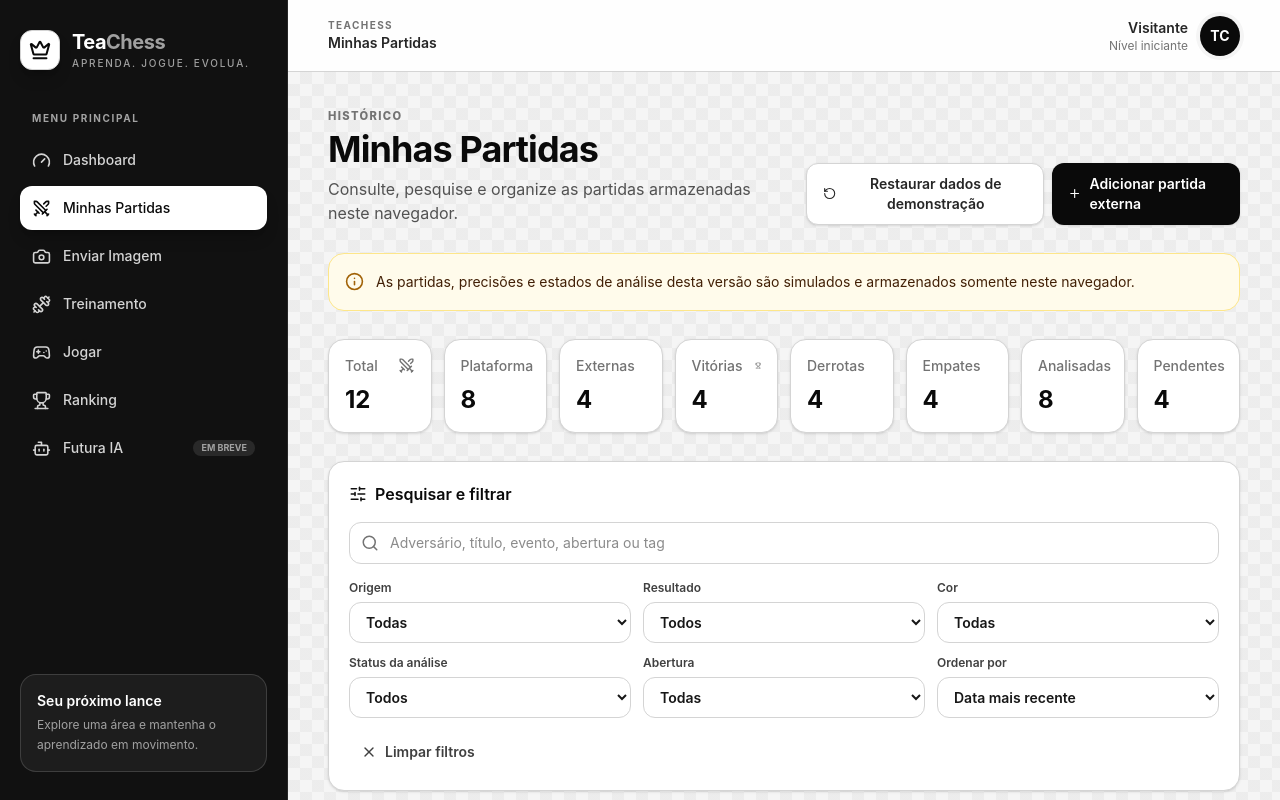
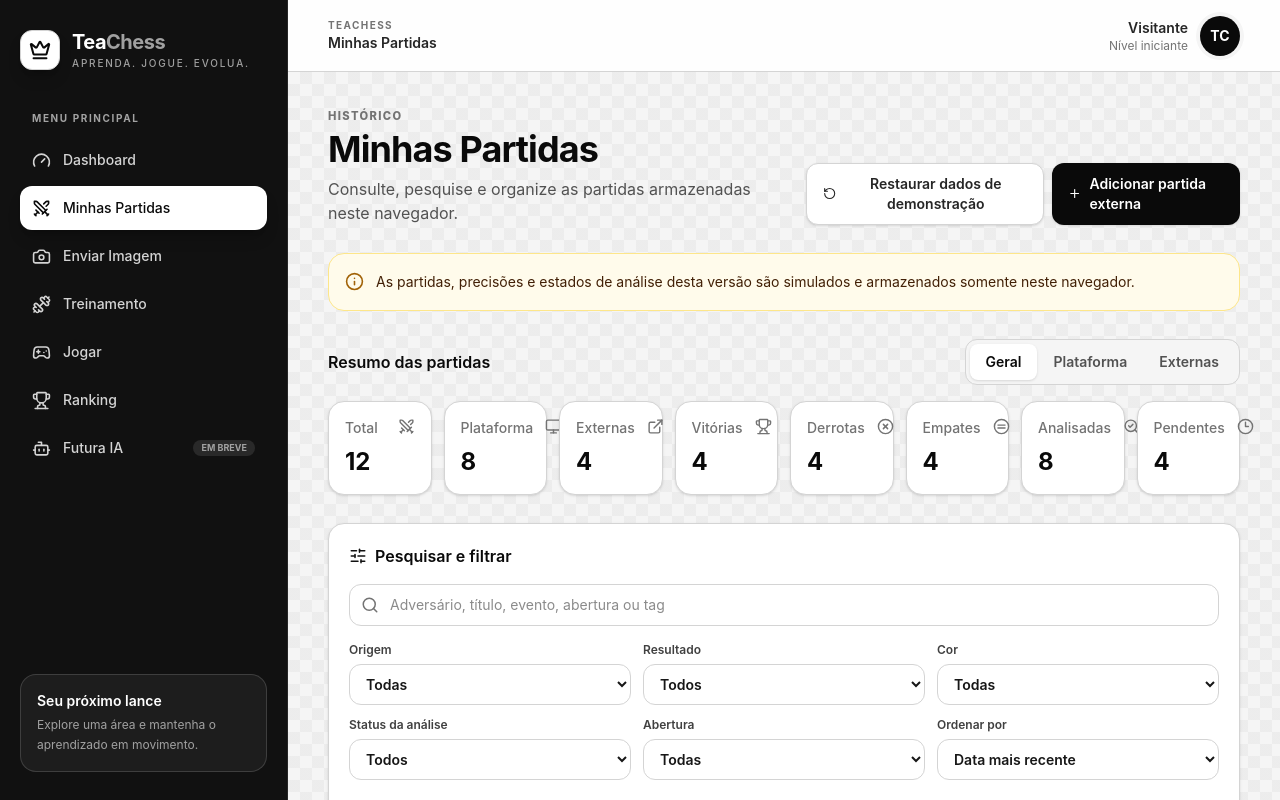
Before and after one commit to GuilhermePontoAut/teachess, a Next.js app: page /partidas in a window 1280 px wide. Shown: the top 800 px of the page. Built offline with nearby package versions, Linux system fonts and the light colour scheme.

Commit message:
Ajusta edicao de partidas e estatisticas por origem

```diff
--- a/app/partidas/page.tsx
+++ b/app/partidas/page.tsx
@@ -2,5 +2,5 @@ import { GamesContent } from "@/components/games/GamesContent";
 
 export default async function GamesPage({ searchParams }: { searchParams: Promise<{ success?: string }> }) {
   const { success } = await searchParams;
-  return <GamesContent initialMessage={success === "created" ? "Partida externa adicionada com sucesso." : success === "updated" ? "Observações atualizadas com sucesso." : ""} />;
+  return <GamesContent initialMessage={success === "created" ? "Partida externa adicionada com sucesso." : success === "game-updated" ? "Partida atualizada com sucesso." : success === "updated" ? "Observações atualizadas com sucesso." : ""} />;
 }
--- a/components/games/GamesSummary.tsx
+++ b/components/games/GamesSummary.tsx
@@ -1,11 +1,68 @@
-import { CircleEqual, Clock3, ExternalLink, Monitor, SearchCheck, Swords, Trophy, XCircle, type LucideIcon } from "lucide-react";
+"use client";
+
+import { CircleEqual, Clock3, ExternalLink, LockKeyhole, Monitor, Percent, SearchCheck, ShieldCheck, Swords, Trophy, XCircle, type LucideIcon } from "lucide-react";
+import { useState } from "react";
+import { currentUser } from "@/lib/data/users";
 import type { ChessGame } from "@/lib/types/chess";
 
-function SummaryItem({ label, value, icon: Icon }: { label: string; value: number; icon: LucideIcon }) {
-  return <div className="rounded-2xl border border-line bg-surface p-4 shadow-sm"><div className="flex items-center justify-between gap-3"><span className="text-sm font-medium text-muted">{label}</span><Icon size={17} className="text-neutral-500" aria-hidden="true" /></div><p className="mt-2 text-2xl font-bold text-neutral-950">{value}</p></div>;
+type SummaryView = "general" | "platform" | "external";
+type SummaryValue = number | string;
+
+interface SummaryMetric {
+  label: string;
+  value: SummaryValue;
+  icon: LucideIcon;
+  description?: string;
+}
+
+const views: Array<{ id: SummaryView; label: string }> = [
+  { id: "general", label: "Geral" },
+  { id: "platform", label: "Plataforma" },
+  { id: "external", label: "Externas" },
+];
+
+function SummaryItem({ label, value, icon: Icon, description }: SummaryMetric) {
+  return <div className="rounded-2xl border border-line bg-surface p-4 shadow-sm"><div className="flex items-start justify-between gap-3"><span className="text-sm font-medium text-muted">{label}</span><Icon size={17} className="shrink-0 text-neutral-500" aria-hidden="true" /></div><p className="mt-2 text-2xl font-bold text-neutral-950">{value}</p>{description && <p className="mt-2 text-xs leading-5 text-muted">{description}</p>}</div>;
+}
+
+const count = (games: ChessGame[], predicate: (game: ChessGame) => boolean) => games.filter(predicate).length;
+const winRate = (games: ChessGame[]) => games.length === 0 ? "0%" : `${new Intl.NumberFormat("pt-BR", { maximumFractionDigits: 1 }).format((count(games, (game) => game.result === "win") / games.length) * 100)}%`;
+
+function resultMetrics(games: ChessGame[]): SummaryMetric[] {
+  return [
+    { label: "Vitórias", value: count(games, (game) => game.result === "win"), icon: Trophy },
+    { label: "Derrotas", value: count(games, (game) => game.result === "loss"), icon: XCircle },
+    { label: "Empates", value: count(games, (game) => game.result === "draw"), icon: CircleEqual },
+    { label: "Analisadas", value: count(games, (game) => game.analysisStatus === "analyzed"), icon: SearchCheck },
+    { label: "Pendentes", value: count(games, (game) => game.analysisStatus !== "analyzed"), icon: Clock3 },
+  ];
 }
 
 export function GamesSummary({ games }: { games: ChessGame[] }) {
-  const count = (predicate: (game: ChessGame) => boolean) => games.filter(predicate).length;
-  return <section aria-label="Resumo das partidas" className="grid grid-cols-2 gap-3 md:grid-cols-4 xl:grid-cols-8"><SummaryItem label="Total" value={games.length} icon={Swords} /><SummaryItem label="Plataforma" value={count((game) => game.origin === "platform")} icon={Monitor} /><SummaryItem label="Externas" value={count((game) => game.origin === "external")} icon={ExternalLink} /><SummaryItem label="Vitórias" value={count((game) => game.result === "win")} icon={Trophy} /><SummaryItem label="Derrotas" value={count((game) => game.result === "loss")} icon={XCircle} /><SummaryItem label="Empates" value={count((game) => game.result === "draw")} icon={CircleEqual} /><SummaryItem label="Analisadas" value={count((game) => game.analysisStatus === "analyzed")} icon={SearchCheck} /><SummaryItem label="Pendentes" value={count((game) => game.analysisStatus !== "analyzed")} icon={Clock3} /></section>;
+  const [activeView, setActiveView] = useState<SummaryView>("general");
+  const userGames = games.filter((game) => game.ownerUserId === currentUser.id);
+  const platformGames = userGames.filter((game) => game.origin === "platform");
+  const externalGames = userGames.filter((game) => game.origin === "external");
+  const metrics: Record<SummaryView, SummaryMetric[]> = {
+    general: [
+      { label: "Total", value: userGames.length, icon: Swords },
+      { label: "Plataforma", value: platformGames.length, icon: Monitor },
+      { label: "Externas", value: externalGames.length, icon: ExternalLink },
+      ...resultMetrics(userGames),
+    ],
+    platform: [
+      { label: "Total na plataforma", value: platformGames.length, icon: Monitor },
+      ...resultMetrics(platformGames),
+      { label: "Taxa de vitória", value: winRate(platformGames), icon: Percent },
+      { label: "Válidas para ranking", value: platformGames.length, icon: ShieldCheck, description: "Todas contam para estatísticas oficiais e ranking." },
+    ],
+    external: [
+      { label: "Total de externas", value: externalGames.length, icon: ExternalLink },
+      ...resultMetrics(externalGames),
+      { label: "Taxa de vitória", value: winRate(externalGames), icon: Percent },
+      { label: "Partidas privadas", value: count(externalGames, (game) => game.visibility === "private"), icon: LockKeyhole, description: "Privadas; não contam para o ranking nem alteram o rating oficial." },
+    ],
+  };
+
+  return <section aria-labelledby="games-summary-title" className="space-y-4"><div className="flex flex-col gap-3 sm:flex-row sm:items-center sm:justify-between"><h2 id="games-summary-title" className="font-semibold text-neutral-950">Resumo das partidas</h2><div role="tablist" aria-label="Visão das estatísticas" className="inline-flex w-full rounded-xl border border-line bg-neutral-100 p-1 sm:w-auto">{views.map((view) => <button key={view.id} id={`summary-tab-${view.id}`} type="button" role="tab" aria-selected={activeView === view.id} aria-controls={`summary-panel-${view.id}`} onClick={() => setActiveView(view.id)} className={`flex-1 whitespace-nowrap rounded-lg px-4 py-2 text-sm font-semibold transition focus-visible:outline-2 focus-visible:outline-offset-2 focus-visible:outline-focus sm:flex-none ${activeView === view.id ? "bg-white text-neutral-950 shadow-sm" : "text-neutral-600 hover:text-neutral-950"}`}>{view.label}</button>)}</div></div><div id={`summary-panel-${activeView}`} role="tabpanel" aria-labelledby={`summary-tab-${activeView}`} className="grid grid-cols-2 gap-3 md:grid-cols-4 xl:grid-cols-8">{metrics[activeView].map((metric) => <SummaryItem key={metric.label} {...metric} />)}</div></section>;
 }
--- a/lib/utils/gameRules.ts
+++ b/lib/utils/gameRules.ts
@@ -9,9 +9,10 @@ export const canViewGame = (user: User, game: ChessGame): boolean =>
   user.role === "admin" || game.visibility === "public" || game.ownerUserId === user.id;
 
 export const canEditGameNotes = (user: User, game: ChessGame): boolean =>
-  user.role === "admin" || game.ownerUserId === user.id;
+  user.role === "admin" || (isPlatformGame(game) && game.ownerUserId === user.id);
 
-export const canEditGameDetails = (user: User): boolean => user.role === "admin";
+export const canEditGameDetails = (user: User, game: ChessGame): boolean =>
+  user.role === "admin" || (isExternalGame(game) && game.addedManually && game.ownerUserId === user.id);
 
 export const canDeleteGame = (user: User, game: ChessGame): boolean =>
   user.role === "admin" || (isExternalGame(game) && game.addedManually && game.ownerUserId === user.id);
--- a/store/useGameStore.ts
+++ b/store/useGameStore.ts
@@ -4,11 +4,12 @@ import { mockGames } from "@/lib/data/games";
 import { currentUser } from "@/lib/data/users";
 import { getSafeStorage, STORAGE_KEYS } from "@/lib/storage/storage";
 import type { AnalysisStatus, ChessGame } from "@/lib/types/chess";
-import { canDeleteGame, canEditGameNotes } from "@/lib/utils/gameRules";
+import { canDeleteGame, canEditGameDetails, canEditGameNotes } from "@/lib/utils/gameRules";
 
 interface GameStore {
   games: ChessGame[];
   addGame: (game: ChessGame) => void;
+  updateGame: (game: ChessGame) => boolean;
   updateGameNotes: (id: string, notes: string, tags: string[]) => boolean;
   deleteGame: (id: string) => boolean;
   getGameById: (id: string) => ChessGame | undefined;
@@ -58,6 +59,25 @@ export function migratePersistedGameState(persistedState: unknown): { games: Che
 export const useGameStore = create<GameStore>()(persist((set, get) => ({
   games: mockGames,
   addGame: (game) => set((state) => ({ games: [game, ...state.games] })),
+  updateGame: (updatedGame) => {
+    const game = get().games.find((item) => item.id === updatedGame.id);
+    if (!game || !canEditGameDetails(currentUser, game)) return false;
+
+    // A autorização real também deverá validar estes campos imutáveis no backend.
+    const safeGame: ChessGame = currentUser.role === "admin" ? updatedGame : {
+      ...updatedGame,
+      id: game.id,
+      ownerUserId: game.ownerUserId,
+      playerUserId: game.playerUserId,
+      origin: "external",
+      visibility: "private",
+      addedManually: true,
+      createdAt: game.createdAt,
+      updatedAt: new Date().toISOString(),
+    };
+    set((state) => ({ games: state.games.map((item) => item.id === game.id ? safeGame : item) }));
+    return true;
+  },
   updateGameNotes: (id, notes, tags) => {
     const game = get().games.find((item) => item.id === id);
     if (!game || !canEditGameNotes(currentUser, game)) return false;
```
Also changed, not shown: components/games/EditGameContent.tsx (+30 -2 lines), components/games/GameActions.tsx (+4 -3 lines), components/games/GameTable.tsx (+1 -1 lines).
